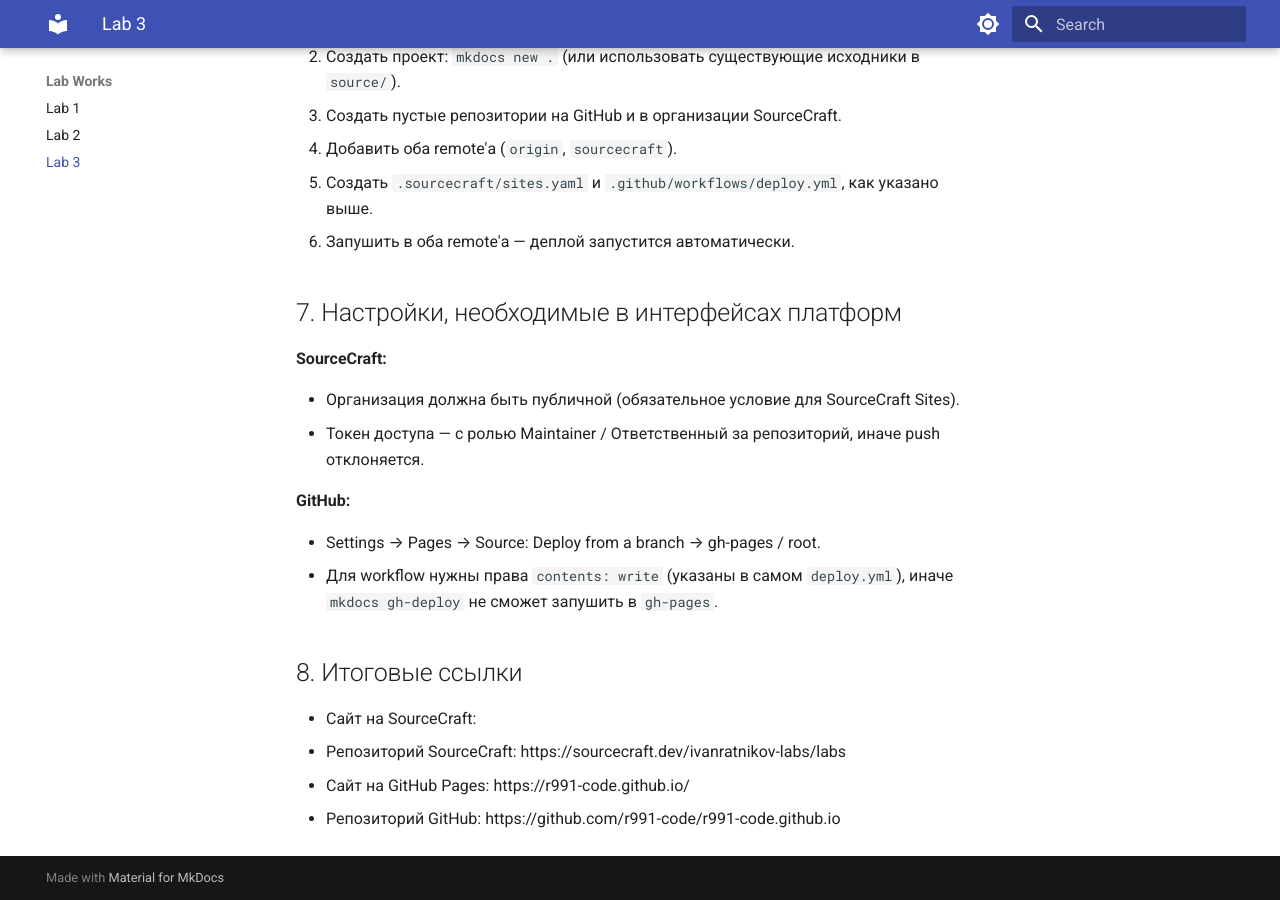
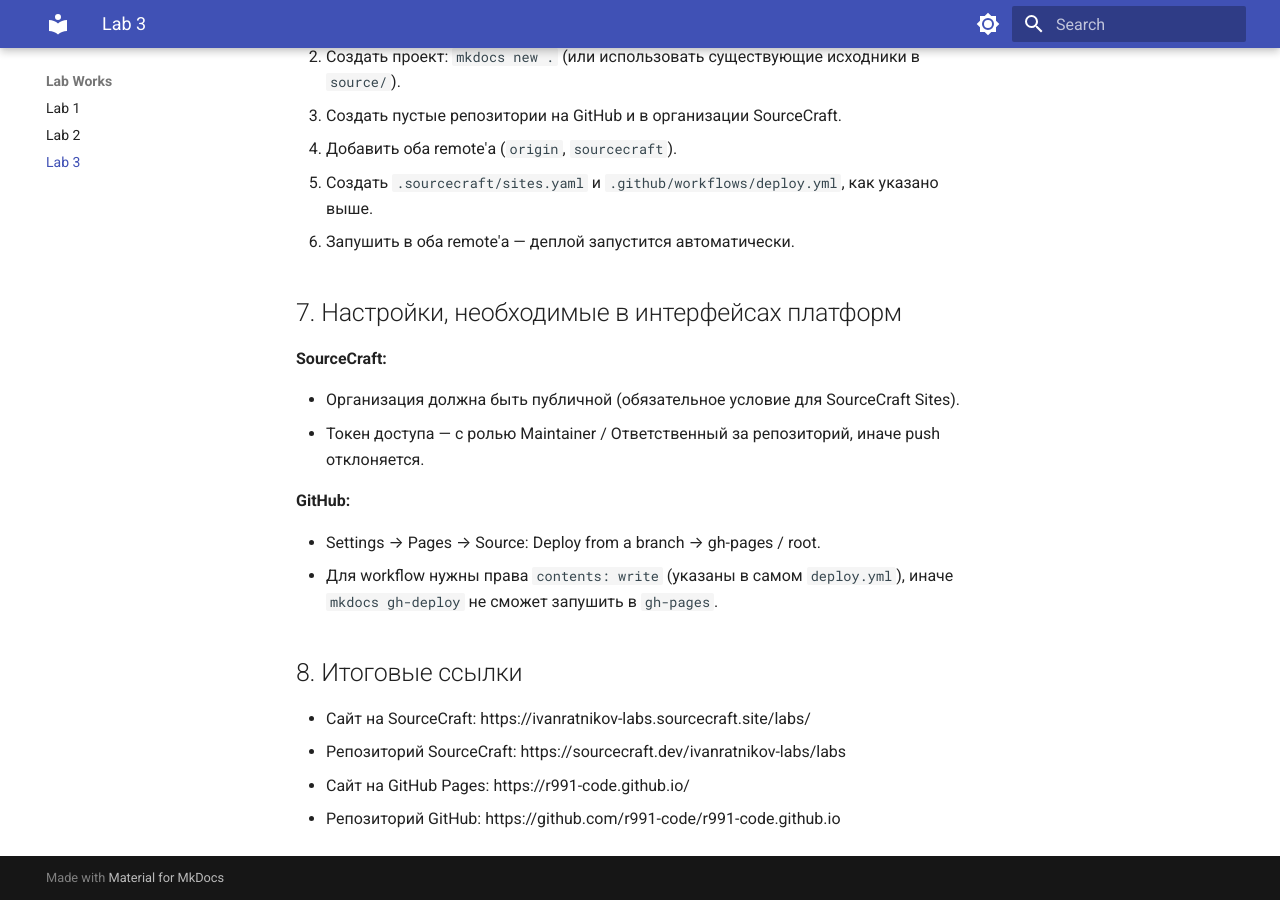
Before and after one commit to r991-code/r991-code.github.io, an MkDocs documentation site: the page built from source/docs/labs/lab3.md, in a window 1280 px wide and 900 px high, scrolled down 2669 px. Built offline with MkDocs 1.6.1 and Material for MkDocs 9.7.7, drawn with Linux system fonts in a browser that asks for light colours; some of the changed lines change nothing that is shown.

Commit message:
clean rebuild of docs for sourcecraft_1

```diff
--- a/source/docs/labs/lab3.md
+++ b/source/docs/labs/lab3.md
@@ -108,7 +108,7 @@
 
 ## 8. Итоговые ссылки
 
-- Сайт на SourceCraft:
+- Сайт на SourceCraft: https://ivanratnikov-labs.sourcecraft.site/labs/
 - Репозиторий SourceCraft: https://sourcecraft.dev/ivanratnikov-labs/labs
 - Сайт на GitHub Pages: https://r991-code.github.io/
 - Репозиторий GitHub: https://github.com/r991-code/r991-code.github.io
```
